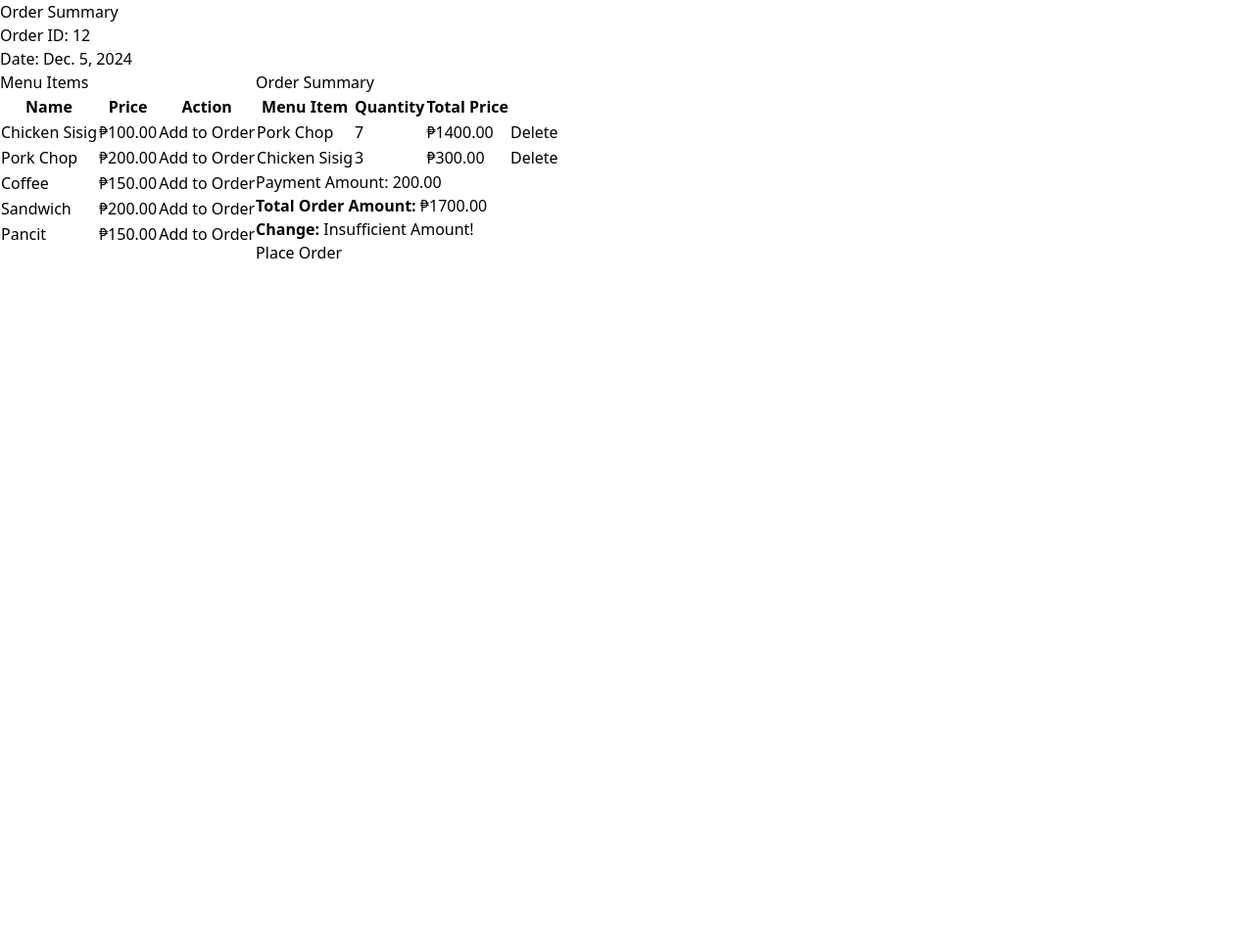
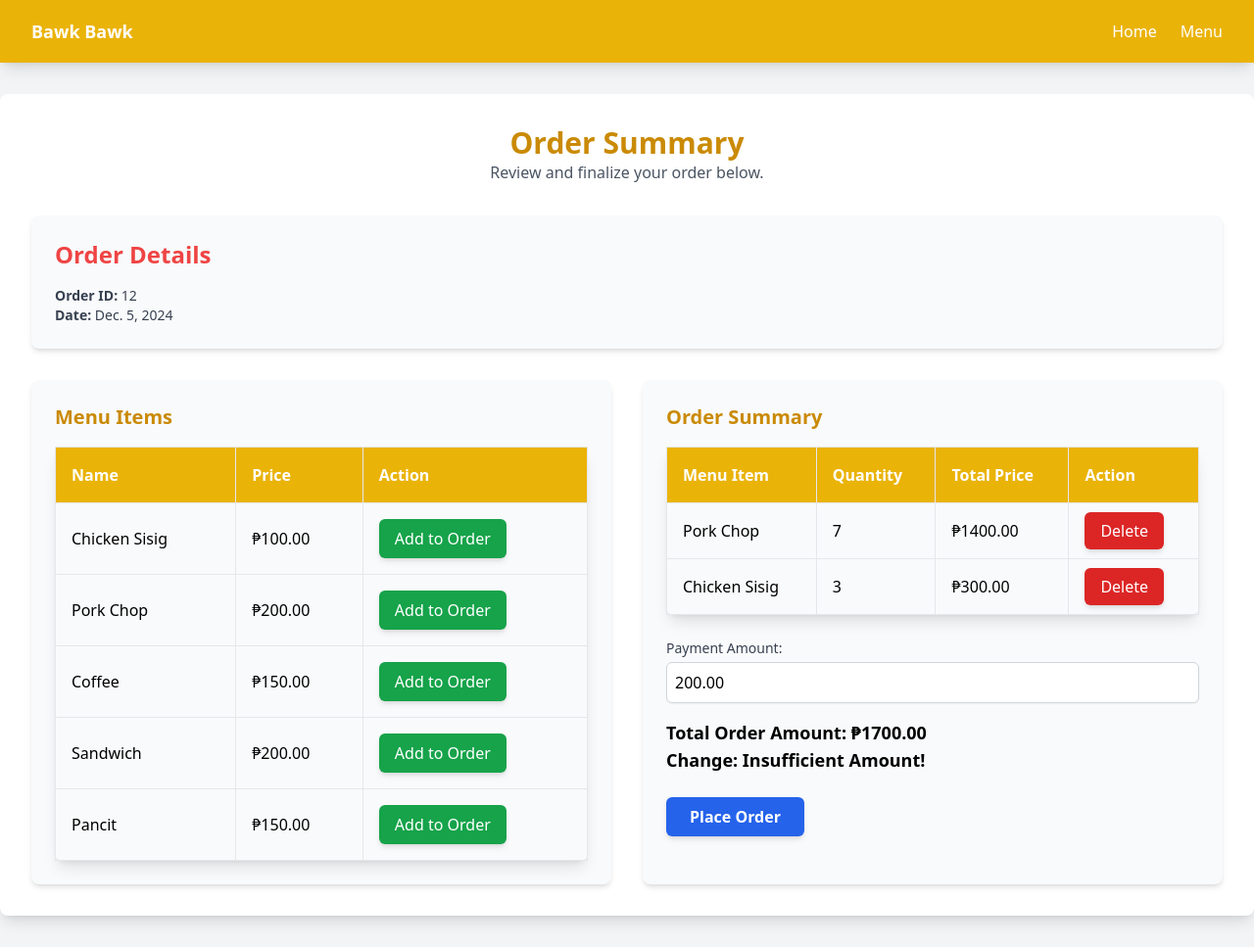
Before and after one commit to mugikarl/sales-subsystem, a Django app: page /neworder/12/ in a window 1280 px wide. Shown: the whole page at 98% size. Before the commit the page ends 264 px from the top, so only its background shows below. Run offline with Django 5.2, Linux system fonts and the light colour scheme; data comes from the database, SQL or seed files in the repository; both versions use the stored data as it was after the commit; some libraries are stand-ins or nearby versions.

Commit message:
added tailwind for html

```diff
--- a/sales_list/templates/base.html
+++ b/sales_list/templates/base.html
@@ -4,33 +4,28 @@
     <meta charset="UTF-8">
     <meta name="viewport" content="width=device-width, initial-scale=1.0">
     <title>Order List</title>
-    <script src="https://cdn.tailwindcss.com"></script></head>
-<body class="w-full">
-    <!-- <nav class="bg-white border-gray-200 dark:bg-gray-900">
-        <div class="max-w-screen-xl flex flex-wrap items-center justify-between mx-auto p-4">
+    <script src="https://cdn.tailwindcss.com"></script>
+</head>
+<body class="w-full bg-gray-100">
+    <!-- Navbar -->
+    <nav class="bg-yellow-500 shadow-lg">
+        <div class="max-w-7xl mx-auto px-4 sm:px-6 lg:px-8">
+            <div class="flex justify-between h-16">
+                <div class="flex">
+                    <a href="{% url 'home' %}" class="text-white text-lg font-bold hover:underline flex items-center">
+                        Bawk Bawk
+                    </a>
+                </div>
+                <div class="flex space-x-6 items-center">
+                    <a href="{% url 'home' %}" class="text-white hover:underline">Home</a>
+                    <a href="{% url 'menu_list' %}" class="text-white hover:underline">Menu</a>
+                </div>
+            </div>
+        </div>
+    </nav>
 
-          <div class="hidden w-full md:block md:w-auto" id="navbar-default">
-            <ul class="font-medium flex flex-col p-4 md:p-0 mt-4 border border-gray-100 rounded-lg bg-gray-50 md:flex-row md:space-x-8 rtl:space-x-reverse md:mt-0 md:border-0 md:bg-white dark:bg-gray-800 md:dark:bg-gray-900 dark:border-gray-700">
-              <li>
-                <a href="#" class="block py-2 px-3 text-white bg-blue-700 rounded md:bg-transparent md:text-blue-700 md:p-0 dark:text-white md:dark:text-blue-500" aria-current="page">Home</a>
-              </li>
-              <li>
-                <a href="#" class="block py-2 px-3 text-gray-900 rounded hover:bg-gray-100 md:hover:bg-transparent md:border-0 md:hover:text-blue-700 md:p-0 dark:text-white md:dark:hover:text-blue-500 dark:hover:bg-gray-700 dark:hover:text-white md:dark:hover:bg-transparent">About</a>
-              </li>
-              <li>
-                <a href="#" class="block py-2 px-3 text-gray-900 rounded hover:bg-gray-100 md:hover:bg-transparent md:border-0 md:hover:text-blue-700 md:p-0 dark:text-white md:dark:hover:text-blue-500 dark:hover:bg-gray-700 dark:hover:text-white md:dark:hover:bg-transparent">Services</a>
-              </li>
-              <li>
-                <a href="#" class="block py-2 px-3 text-gray-900 rounded hover:bg-gray-100 md:hover:bg-transparent md:border-0 md:hover:text-blue-700 md:p-0 dark:text-white md:dark:hover:text-blue-500 dark:hover:bg-gray-700 dark:hover:text-white md:dark:hover:bg-transparent">Pricing</a>
-              </li>
-              <li>
-                <a href="#" class="block py-2 px-3 text-gray-900 rounded hover:bg-gray-100 md:hover:bg-transparent md:border-0 md:hover:text-blue-700 md:p-0 dark:text-white md:dark:hover:text-blue-500 dark:hover:bg-gray-700 dark:hover:text-white md:dark:hover:bg-transparent">Contact</a>
-              </li>
-            </ul>
-          </div>
-        </div>
-      </nav> -->
-    <main>
+    <!-- Main Content -->
+    <main class="py-8">
         {% block content %}
         {% endblock %}
     </main>
--- a/sales_list/templates/neworder.html
+++ b/sales_list/templates/neworder.html
@@ -1,32 +1,47 @@
 {% extends 'base.html' %}
 
 {% block content %}
-<h1>Order Summary</h1>
-<div>
-    <p>Order ID: {{ order_summary.id }}</p>
-    <p>Date: {{ order_summary.date }}</p>
+<div class="bg-white p-8 rounded-lg shadow-lg">
+    <!-- Header Section -->
+    <div class="text-center mb-8">
+        <h1 class="text-3xl font-bold text-yellow-600">Order Summary</h1>
+        <p class="text-gray-600">Review and finalize your order below.</p>
     </div>
-<div class="flex flex-row">
+
+    <!-- Order Details Section -->
+    <div class="bg-gray-50 p-6 rounded-lg shadow-md mb-8">
+        <h2 class="text-2xl font-semibold text-red-500 mb-4">Order Details</h2>
+        <div class="text-sm text-gray-700">
+            <p><strong>Order ID:</strong> {{ order_summary.id }}</p>
+            <p><strong>Date:</strong> {{ order_summary.date }}</p>
+        </div>
+    </div>
+
+    <!-- Main Content Section -->
+    <div class="flex flex-col md:flex-row md:space-x-8">
         <!-- Menu Items Section -->
-    <div>
-        <h2>Menu Items</h2>
+        <div class="bg-gray-50 p-6 rounded-lg shadow-md flex-1">
+            <h2 class="text-xl font-semibold text-yellow-600 mb-4">Menu Items</h2>
             <form method="POST">
                 {% csrf_token %}
-            <table class="table-auto">
-                <thead>
+                <table class="min-w-full table-auto border-collapse border border-gray-200 shadow-lg rounded-lg">
+                    <thead class="bg-yellow-500 text-white">
                         <tr>
-                        <th>Name</th>
-                        <th>Price</th>
-                        <th>Action</th>
+                            <th class="border p-4 text-left">Name</th>
+                            <th class="border p-4 text-left">Price</th>
+                            <th class="border p-4 text-left">Action</th>
                         </tr>
                     </thead>
                     <tbody>
                         {% for item in all_items %}
-                    <tr>
-                        <td>{{ item.name }}</td>
-                        <td>₱{{ item.price }}</td>
-                        <td>
-                            <button type="submit" name="menu_item" value="{{ item.id }}" class="add-btn">Add to Order</button>
+                        <tr class="hover:bg-yellow-100">
+                            <td class="border p-4">{{ item.name }}</td>
+                            <td class="border p-4">₱{{ item.price }}</td>
+                            <td class="border p-4">
+                                <button type="submit" name="menu_item" value="{{ item.id }}"
+                                    class="px-4 py-2 bg-green-600 text-white font-medium rounded-md shadow-md hover:bg-green-700">
+                                    Add to Order
+                                </button>
                             </td>
                         </tr>
                         {% endfor %}
@@ -36,39 +51,51 @@
         </div>
 
         <!-- Order Summary Section -->
-    <div>
-        <h2>Order Summary</h2>
+        <div class="bg-gray-50 p-6 rounded-lg shadow-md flex-1">
+            <h2 class="text-xl font-semibold text-yellow-600 mb-4">Order Summary</h2>
             <form method="POST">
                 {% csrf_token %}
-            <table class="table-auto">
-                <thead>
+                <table class="min-w-full table-auto border-collapse border border-gray-200 shadow-lg rounded-lg">
+                    <thead class="bg-yellow-500 text-white">
                         <tr>
-                        <th>Menu Item</th>
-                        <th>Quantity</th>
-                        <th>Total Price</th>
+                            <th class="border p-4 text-left">Menu Item</th>
+                            <th class="border p-4 text-left">Quantity</th>
+                            <th class="border p-4 text-left">Total Price</th>
+                            <th class="border p-4 text-left">Action</th>
                         </tr>
                     </thead>
                     <tbody>
                         {% for order_item in all_order_items %}
-                    <tr>
-                        <td>{{ order_item.menu_item.name }}</td>
-                        <td>{{ order_item.quantity}}</td>
-                        <td>₱{{ order_item.total_price }}</td>
-                        <td>
-                            <a href="{% url 'delete_order_item' order_item.id %}">Delete</a>
+                        <tr class="hover:bg-yellow-100">
+                            <td class="border p-4">{{ order_item.menu_item.name }}</td>
+                            <td class="border p-4">{{ order_item.quantity }}</td>
+                            <td class="border p-4">₱{{ order_item.total_price }}</td>
+                            <td class="border p-4">
+                                <a href="{% url 'delete_order_item' order_item.id %}"
+                                   class="px-4 py-2 bg-red-600 text-white font-medium rounded-md shadow-md hover:bg-red-700">
+                                    Delete
+                                </a>
                             </td>
                         </tr>
                         {% endfor %}
                     </tbody>
                 </table>
-            <div>
-                <label for="payment_amount">Payment Amount:</label>
-                <input type="number" name="payment_amount" step="0.01" min="0" value="{{ order_summary.payment_amount }}" required>
+
+                <!-- Payment Section -->
+                <div class="mt-6">
+                    <label for="payment_amount" class="block text-sm font-medium text-gray-700">Payment Amount:</label>
+                    <input type="number" name="payment_amount" step="0.01" min="0" value="{{ order_summary.payment_amount }}"
+                        class="mt-1 block w-full p-2 border border-gray-300 rounded-md shadow-sm focus:ring-yellow-500 focus:border-yellow-500" required>
                 </div>
-            <p><strong>Total Order Amount:</strong> ₱{{ order_summary.order_total }}</p>
-            <p><strong>Change:</strong> {{ order_summary.change }}</p>
-            <button type="submit" class="btn btn-primary">Place Order</button>
+                <div class="mt-4">
+                    <p class="text-lg font-semibold"><strong>Total Order Amount:</strong> ₱{{ order_summary.order_total }}</p>
+                    <p class="text-lg font-semibold"><strong>Change:</strong> {{ order_summary.change }}</p>
+                </div>
+                <button type="submit" class="mt-6 px-6 py-2 bg-blue-600 text-white font-bold rounded-md shadow-md hover:bg-blue-700">
+                    Place Order
+                </button>
             </form>
         </div>
     </div>
+</div>
 {% endblock %}
```
Also changed, not shown: sales_list/templates/home.html (+55 -103 lines), sales_list/templates/menulist.html (+45 -28 lines), db.sqlite3. Lines whose indentation alone changed are shown as unchanged.
